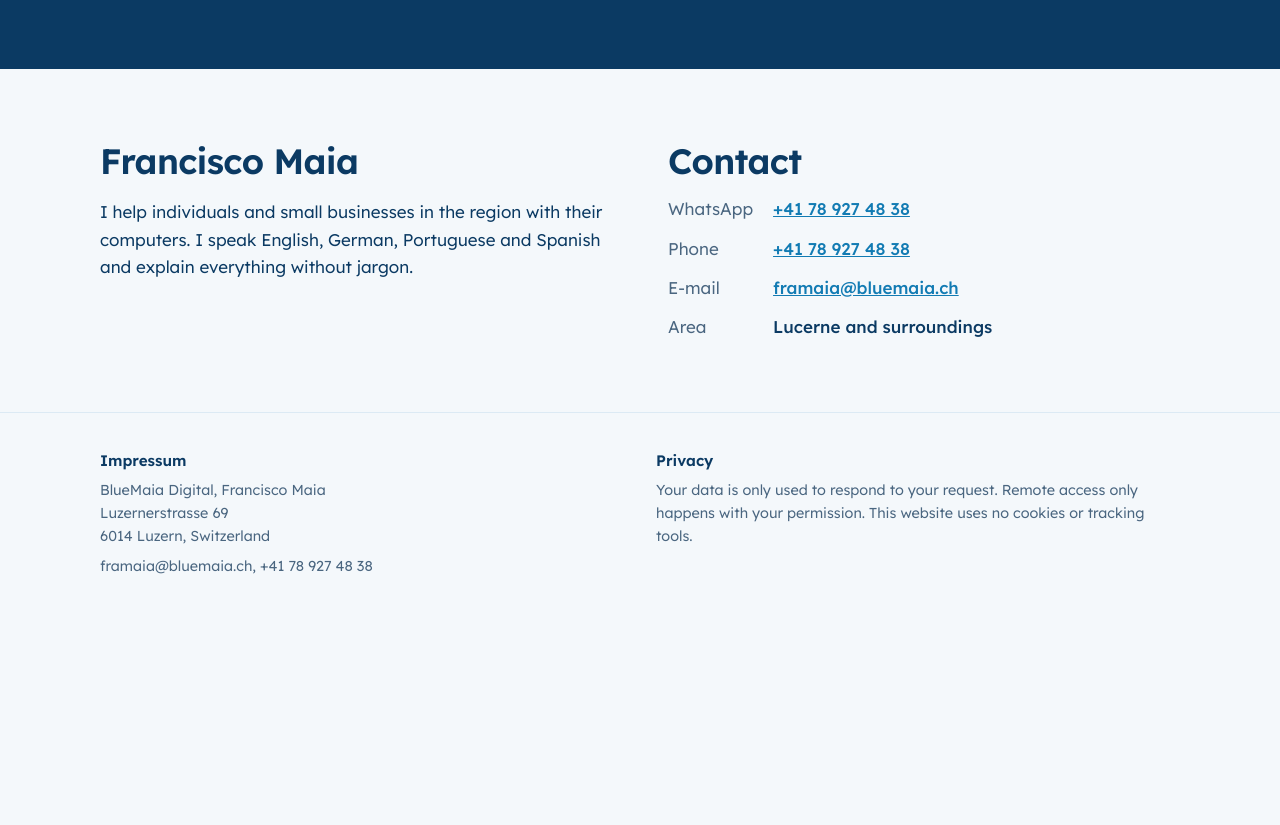
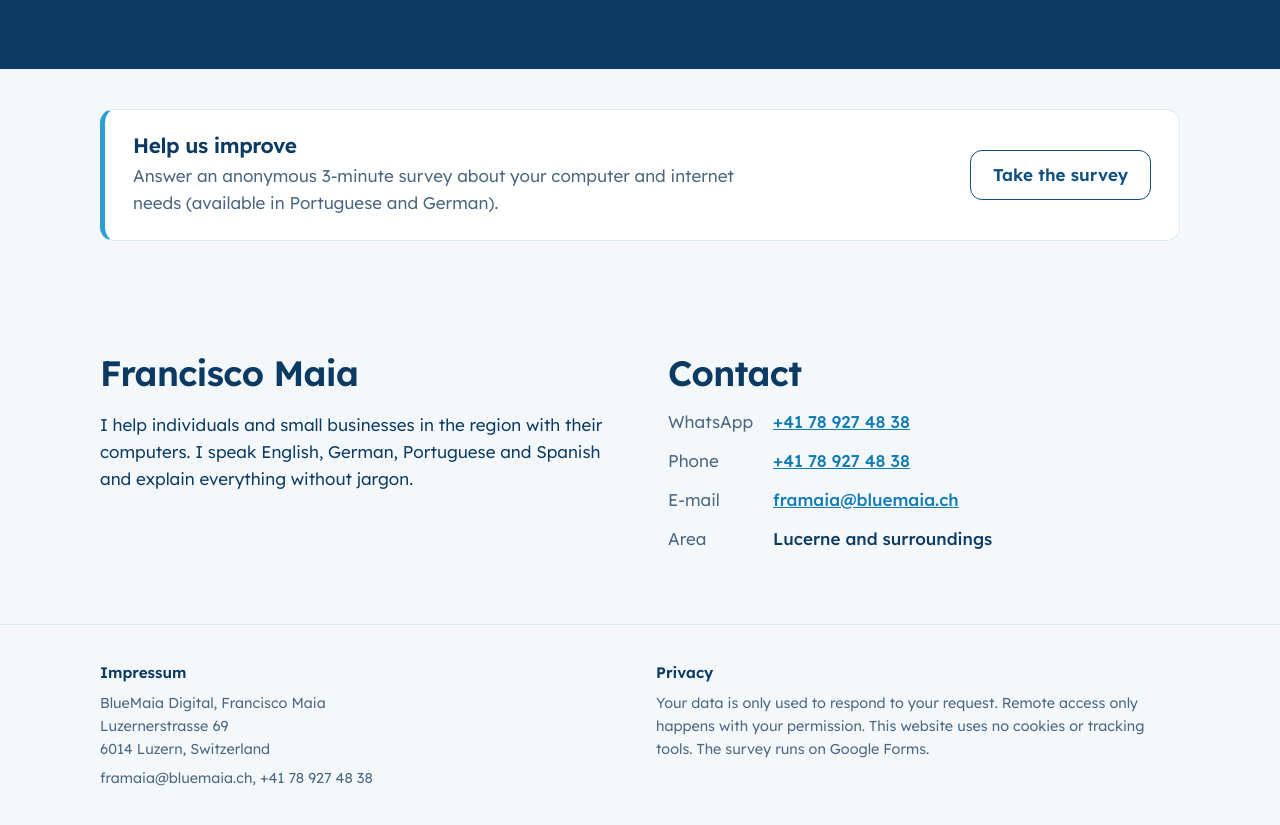
Before and after one commit to Bluemaia/bluemaia-site, a plain HTML site: page public/index.html in a window 1280 px wide. Shown: the part 1968-2793 px from the top of the page. Before the commit the page ends 2600 px from the top, so only its background shows below. Drawn offline with Linux system fonts and the light colour scheme.

Commit message:
Link para o questionário

```diff
--- a/public/index.html
+++ b/public/index.html
@@ -113,6 +113,11 @@ h2{font-size:clamp(1.6rem,3vw,2.2rem);line-height:1.15;letter-spacing:-.02em;fon
 .connect .btn-line{color:#fff;border-color:#fff}
 .connect .btn-line:hover{background:rgba(255,255,255,.1)}
 @media (max-width:820px){.connect .grid{grid-template-columns:1fr}}
+
+.survey{padding:40px 0}
+.survey .box{display:flex;flex-wrap:wrap;align-items:center;justify-content:space-between;gap:20px;background:#fff;border:1px solid var(--mist);border-left:5px solid var(--sky);border-radius:14px;padding:24px 28px}
+.survey h2{font-size:1.3rem;margin:0 0 4px}
+.survey p{margin:0;color:var(--muted);max-width:60ch}
 
 /* sobre e contacto */
 .duo{display:grid;grid-template-columns:1fr 1fr;gap:56px}
@@ -246,6 +251,18 @@ footer p{margin:0 0 6px}
     </div>
   </section>
 
+  <section class="survey" id="questionario">
+    <div class="wrap">
+      <div class="box">
+        <div>
+          <h2><span lang="pt">Ajude-nos a melhorar</span><span lang="de">Helfen Sie uns, besser zu werden</span><span lang="en">Help us improve</span><span lang="es">Ayúdenos a mejorar</span></h2>
+          <p><span lang="pt">Responda a um questionário anónimo de 3 minutos sobre as suas necessidades com computadores e internet.</span><span lang="de">Beantworten Sie eine anonyme 3-Minuten-Umfrage zu Ihren Bedürfnissen rund um Computer und Internet.</span><span lang="en">Answer an anonymous 3-minute survey about your computer and internet needs (available in Portuguese and German).</span><span lang="es">Responda a un cuestionario anónimo de 3 minutos sobre sus necesidades con ordenadores e internet (disponible en portugués y alemán).</span></p>
+        </div>
+        <a class="btn btn-line" href="https://docs.google.com/forms/d/e/1FAIpQLSco2n9H6dJkkz6fkHmrSueXAklnBindvTGN21VsEdC_VBlTGw/viewform" target="_blank" rel="noopener"><span lang="pt">Responder ao questionário</span><span lang="de">Zur Umfrage</span><span lang="en">Take the survey</span><span lang="es">Responder al cuestionario</span></a>
+      </div>
+    </div>
+  </section>
+
   <section id="contacto">
     <div class="wrap duo">
       <div>
@@ -274,7 +291,7 @@ footer p{margin:0 0 6px}
     </div>
     <div>
       <h3><span lang="pt">Proteção de dados</span><span lang="de">Datenschutz</span><span lang="en">Privacy</span><span lang="es">Protección de datos</span></h3>
-      <p><span lang="pt">Os seus dados só são usados para responder ao seu pedido. O acesso remoto só acontece com a sua autorização. Este site não usa cookies nem ferramentas de rastreamento.</span><span lang="de">Ihre Daten werden nur zur Bearbeitung Ihrer Anfrage verwendet. Fernwartung erfolgt nur mit Ihrer Erlaubnis. Diese Website verwendet keine Cookies und kein Tracking.</span><span lang="en">Your data is only used to respond to your request. Remote access only happens with your permission. This website uses no cookies or tracking tools.</span><span lang="es">Sus datos solo se usan para responder a su solicitud. El acceso remoto solo se realiza con su autorización. Este sitio web no usa cookies ni herramientas de seguimiento.</span></p>
+      <p><span lang="pt">Os seus dados só são usados para responder ao seu pedido. O acesso remoto só acontece com a sua autorização. Este site não usa cookies nem ferramentas de rastreamento. O questionário é feito no Google Forms.</span><span lang="de">Ihre Daten werden nur zur Bearbeitung Ihrer Anfrage verwendet. Fernwartung erfolgt nur mit Ihrer Erlaubnis. Diese Website verwendet keine Cookies und kein Tracking. Die Umfrage läuft über Google Forms.</span><span lang="en">Your data is only used to respond to your request. Remote access only happens with your permission. This website uses no cookies or tracking tools. The survey runs on Google Forms.</span><span lang="es">Sus datos solo se usan para responder a su solicitud. El acceso remoto solo se realiza con su autorización. Este sitio web no usa cookies ni herramientas de seguimiento. El cuestionario funciona con Google Forms.</span></p>
     </div>
   </div>
 </footer>
```
